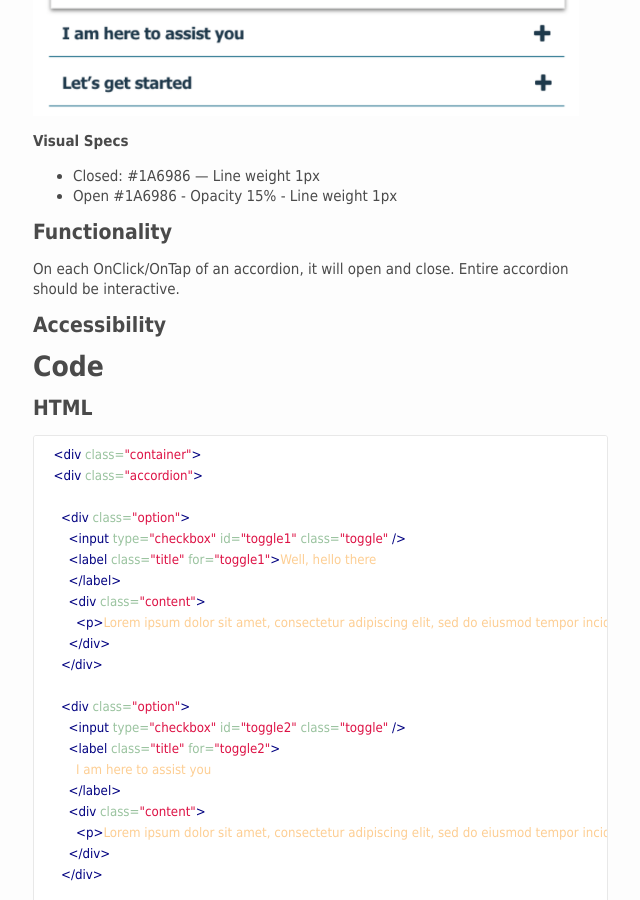
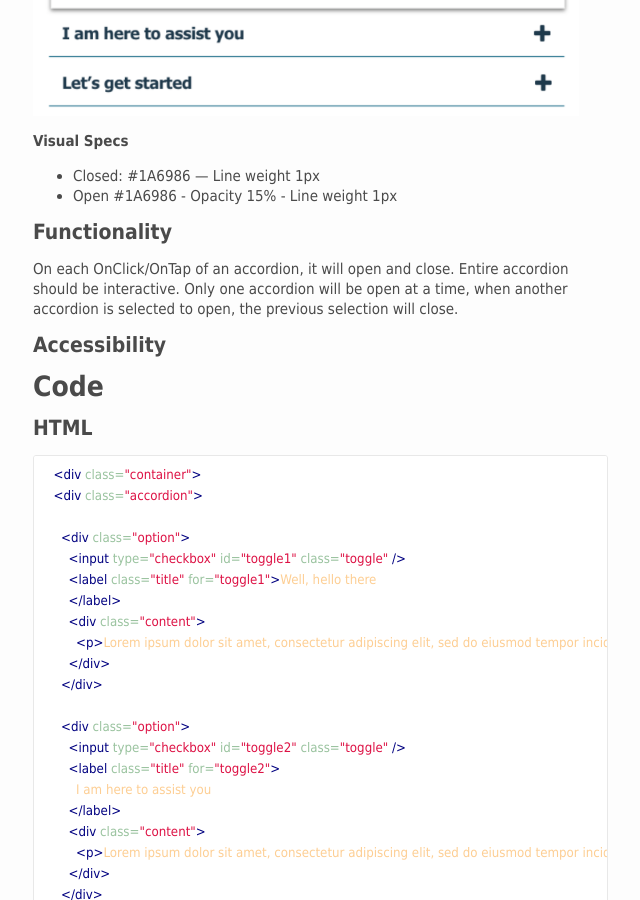
Before and after one commit to ux-at-icfnext/samhsa-v4, a Jekyll site: the page built from docs/pages/elements/accordion.md, in a window 1280 px wide and 900 px high, scrolled down 1140 px. Shown: the whole window, without its empty margins (427-1067 px from the left). Built offline with Jekyll 4.4.1, drawn with Linux system fonts in a browser that asks for light colours; nearby versions of some CDN libraries.

Commit message:
Updated accordion visuals, functionality specs

```diff
--- a/docs/pages/elements/accordion.md
+++ b/docs/pages/elements/accordion.md
@@ -35,7 +35,7 @@ See more guidance from the [USWDS](https://designsystem.digital.gov/components/a
 
 <a name="functionality"></a>
 ### Functionality
-On each OnClick/OnTap of an accordion, it will open and close. Entire accordion should be interactive.
+On each OnClick/OnTap of an accordion, it will open and close. Entire accordion should be interactive. Only one accordion will be open at a time, when another accordion is selected to open, the previous selection will close.
 
 
 <a name="accessibility"></a>
```
